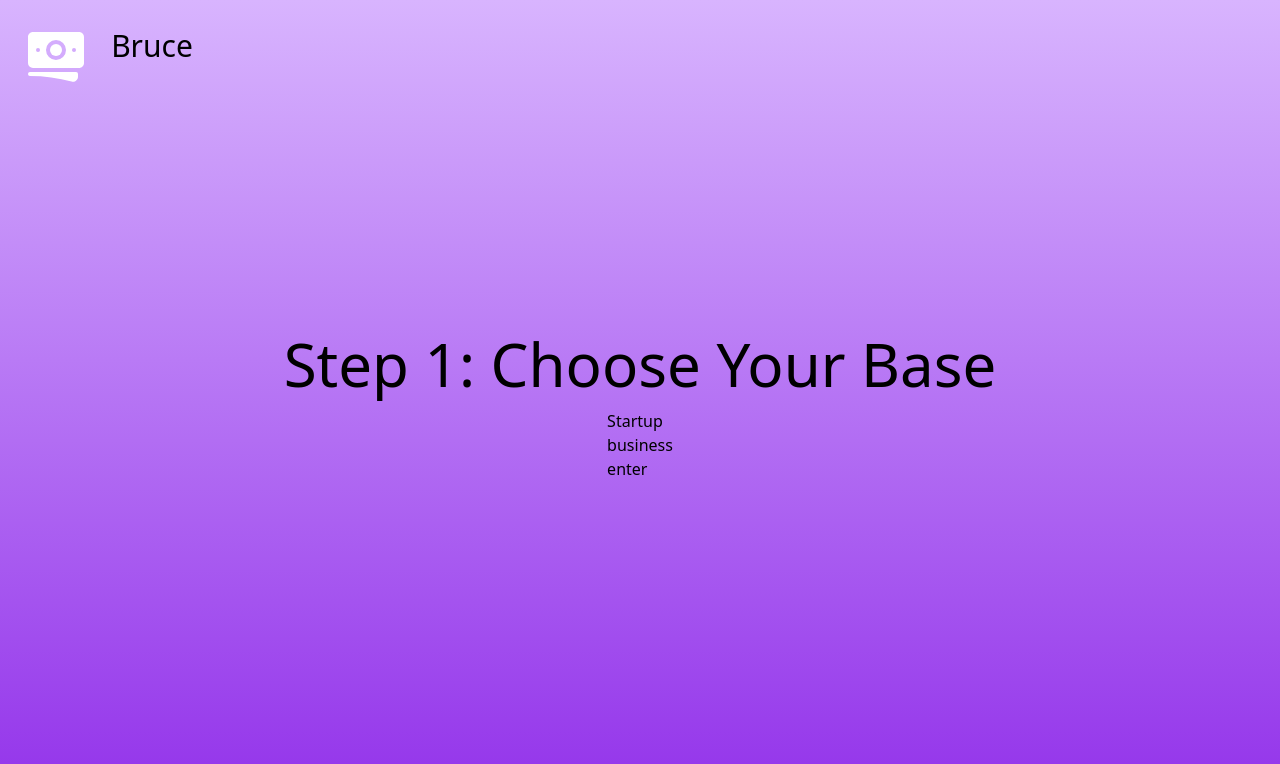
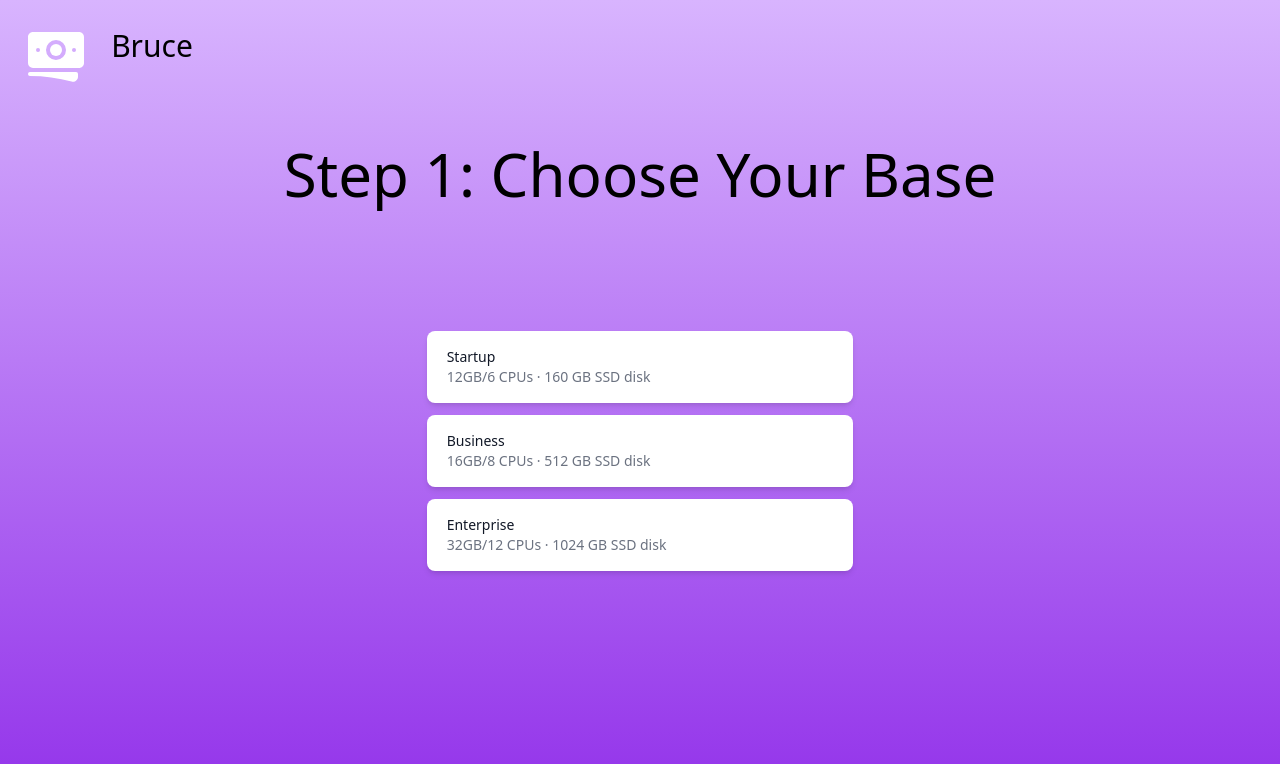
Before and after one commit to Bruce-CodeMan/framer-motion, a React (Vite) app: page /base in a window 1280 px wide. Shown: the top 764 px of the page. Built offline with nearby package versions, Linux system fonts and the light colour scheme.

Commit message:
finish the base.tsx

```diff
--- a/src/components/Base/demo.tsx
+++ /dev/null
@@ -1,107 +0,0 @@
-import { useState } from 'react'
-import { RadioGroup } from '@headlessui/react'
-
-const plans = [
-  {
-    name: 'Startup',
-    ram: '12GB',
-    cpus: '6 CPUs',
-    disk: '160 GB SSD disk',
-  },
-  {
-    name: 'Business',
-    ram: '16GB',
-    cpus: '8 CPUs',
-    disk: '512 GB SSD disk',
-  },
-  {
-    name: 'Enterprise',
-    ram: '32GB',
-    cpus: '12 CPUs',
-    disk: '1024 GB SSD disk',
-  },
-]
-
-export default function Example() {
-  const [selected, setSelected] = useState(plans[0])
-
-  return (
-    <div className="w-full px-4 py-16">
-      <div className="mx-auto w-full max-w-md">
-        <RadioGroup value={selected} onChange={setSelected}>
-          <RadioGroup.Label className="sr-only">Server size</RadioGroup.Label>
-          <div className="space-y-2">
-            {plans.map((plan) => (
-              <RadioGroup.Option
-                key={plan.name}
-                value={plan}
-                className={({ active, checked }) =>
-                  `${
-                    active
-                      ? 'ring-2 ring-white ring-opacity-60 ring-offset-2 ring-offset-sky-300'
-                      : ''
-                  }
-                  ${
-                    checked ? 'bg-sky-900 bg-opacity-75 text-white' : 'bg-white'
-                  }
-                    relative flex cursor-pointer rounded-lg px-5 py-4 shadow-md focus:outline-none`
-                }
-              >
-                {({ active, checked }) => (
-                  <>
-                    <div className="flex w-full items-center justify-between">
-                      <div className="flex items-center">
-                        <div className="text-sm">
-                          <RadioGroup.Label
-                            as="p"
-                            className={`font-medium  ${
-                              checked ? 'text-white' : 'text-gray-900'
-                            }`}
-                          >
-                            {plan.name}
-                          </RadioGroup.Label>
-                          <RadioGroup.Description
-                            as="span"
-                            className={`inline ${
-                              checked ? 'text-sky-100' : 'text-gray-500'
-                            }`}
-                          >
-                            <span>
-                              {plan.ram}/{plan.cpus}
-                            </span>{' '}
-                            <span aria-hidden="true">&middot;</span>{' '}
-                            <span>{plan.disk}</span>
-                          </RadioGroup.Description>
-                        </div>
-                      </div>
-                      {checked && (
-                        <div className="shrink-0 text-white">
-                          <CheckIcon className="h-6 w-6" />
-                        </div>
-                      )}
-                    </div>
-                  </>
-                )}
-              </RadioGroup.Option>
-            ))}
-          </div>
-        </RadioGroup>
-      </div>
-    </div>
-  )
-}
-
-function CheckIcon(props) {
-  return (
-    <svg viewBox="0 0 24 24" fill="none" {...props}>
-      <circle cx={12} cy={12} r={12} fill="#fff" opacity="0.2" />
-      <path
-        d="M7 13l3 3 7-7"
-        stroke="#fff"
-        strokeWidth={1.5}
-        strokeLinecap="round"
-        strokeLinejoin="round"
-      />
-    </svg>
-  )
-}
--- a/src/components/Base/index.tsx
+++ b/src/components/Base/index.tsx
@@ -5,6 +5,27 @@
  */
 import { motion } from "framer-motion"
 import { RadioGroup } from "@headlessui/react"
+
+const plans = [
+    {
+      name: 'Startup',
+      ram: '12GB',
+      cpus: '6 CPUs',
+      disk: '160 GB SSD disk',
+    },
+    {
+      name: 'Business',
+      ram: '16GB',
+      cpus: '8 CPUs',
+      disk: '512 GB SSD disk',
+    },
+    {
+      name: 'Enterprise',
+      ram: '32GB',
+      cpus: '12 CPUs',
+      disk: '1024 GB SSD disk',
+    },
+  ]
 
 const Base = () => {
 
@@ -17,29 +38,86 @@ const Base = () => {
                 viewport={{ once: true, amount: 0.5 }}
                 transition={{ duration: 0.5 }}
                 variants={{
-                    hidden: { opacity: 0, x: -300 },
-                    visible: { opacity: 1, x: 0 }
+                    hidden: { opacity: 0, y: -300 },
+                    visible: { opacity: 1, y: -100 }
                 }}
             >Step 1: Choose Your Base</motion.h3>
-            <RadioGroup>
-                <RadioGroup.Option value="startup">
-                    {({ checked }) => (
-                        <span className={checked ? 'text-white text-[30px]': ''}>Startup</span>
-                    )}
-                </RadioGroup.Option>
-                <RadioGroup.Option value="business">
-                    {({ checked }) => (
-                        <span className={checked ? 'text-white text-[30px]': ''}>business</span>
-                    )}
-                </RadioGroup.Option>
-                <RadioGroup.Option value="enter">
-                    {({ checked }) => (
-                        <span className={checked ? 'text-white text-[30px]': ''}>enter</span>
-                    )}
-                </RadioGroup.Option>
-            </RadioGroup>
+            <div className="w-2/6 mx-auto">
+                <RadioGroup>
+                    {plans.map(plan => (
+                        <RadioGroup.Option
+                            key={plan.name}
+                            value={plan}
+                            className={({ active, checked }) =>
+                            `${
+                                active
+                                ? 'ring-2 ring-white ring-opacity-60 ring-offset-2 ring-offset-sky-300'
+                                : ''
+                            }
+                            ${
+                                checked ? 'bg-sky-900 bg-opacity-75 text-white' : 'bg-white'
+                            }
+                                relative flex cursor-pointer rounded-lg px-5 py-4 shadow-md focus:outline-none mt-3`
+                            }
+                        >
+                            {({ checked }) => (
+                                <>
+                                    <div className="flex w-full items-center justify-between">
+                                    <div className="flex items-center">
+                                        <div className="text-sm">
+                                        <RadioGroup.Label
+                                            as="p"
+                                            className={`font-medium  ${
+                                            checked ? 'text-white' : 'text-gray-900'
+                                            }`}
+                                        >
+                                            {plan.name}
+                                        </RadioGroup.Label>
+                                        <RadioGroup.Description
+                                            as="span"
+                                            className={`inline ${
+                                            checked ? 'text-sky-100' : 'text-gray-500'
+                                            }`}
+                                        >
+                                            <span>
+                                            {plan.ram}/{plan.cpus}
+                                            </span>{' '}
+                                            <span aria-hidden="true">&middot;</span>{' '}
+                                            <span>{plan.disk}</span>
+                                        </RadioGroup.Description>
+                                        </div>
+                                    </div>
+                                    {checked && (
+                                        <div className="shrink-0 text-white">
+                                        <CheckIcon className="h-6 w-6" />
+                                        </div>
+                                    )}
+                                    </div>
+                                </>
+                                )}
+                        </RadioGroup.Option>
+                    ))}
+                </RadioGroup>
+            </div>
         </div>
     )
 }
 
+
+function CheckIcon(props: any) {
+    return (
+      <svg viewBox="0 0 24 24" fill="none" {...props}>
+        <circle cx={12} cy={12} r={12} fill="#fff" opacity="0.2" />
+        <path
+          d="M7 13l3 3 7-7"
+          stroke="#fff"
+          strokeWidth={1.5}
+          strokeLinecap="round"
+          strokeLinejoin="round"
+        />
+      </svg>
+    )
+  }
+
+
 export default Base;
--- a/src/components/Home/index.tsx
+++ b/src/components/Home/index.tsx
@@ -13,13 +13,18 @@ const Home = () => {
         >
             <motion.h1
                 className="text-[70px] mb-16"
-                initial={{ opacity: 0 }}
-                animate={{ opacity: 1 }}
+                initial={{ x: -500 }}
+                animate={{ x: 0 }}
+                transition={{ duration: 0.5 }}
             >
                 Welcome to Bruce Website
             </motion.h1>
             <Link to="/base">
-                <button className="text-white rounded-full border-2 border-slate-100 px-12 cursor-pointer text-[50px]">Click</button>
+                <motion.button
+                    className="text-white rounded-full border-2 border-slate-100 px-12 cursor-pointer text-[50px]"
+                    whileHover={{ scale: 1.1 }}
+                    transition={{ type: "spring", stiffness: 400, damping: 10 }}
+                >Click</motion.button>
             </Link>
         </div>
     )
--- a/src/components/Navbar/index.tsx
+++ b/src/components/Navbar/index.tsx
@@ -6,11 +6,15 @@
 
 import { BanknotesIcon } from "@heroicons/react/24/solid"
 import { motion } from "framer-motion"
+import { Link } from "react-router-dom"
 
 const Navbar = () => {
     return (
         <div className="flex w-full py-6 px-6 fixed">
-            <BanknotesIcon className="h-16 w-16 text-white flex items-center justify-center"/>
+            <Link to="/">
+                <BanknotesIcon className="h-16 w-16 text-white flex items-center justify-center"/>
+            </Link>
+
             <motion.h1
                 className="flex w-32 text-3xl items-center justify-center"
                 initial={{ y: -250 }}
```
